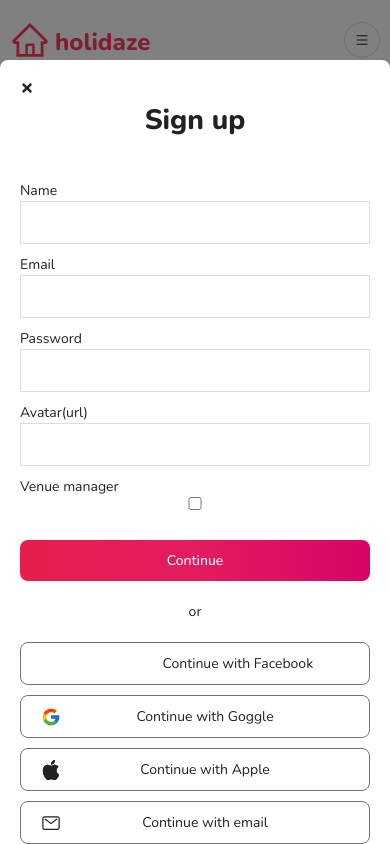
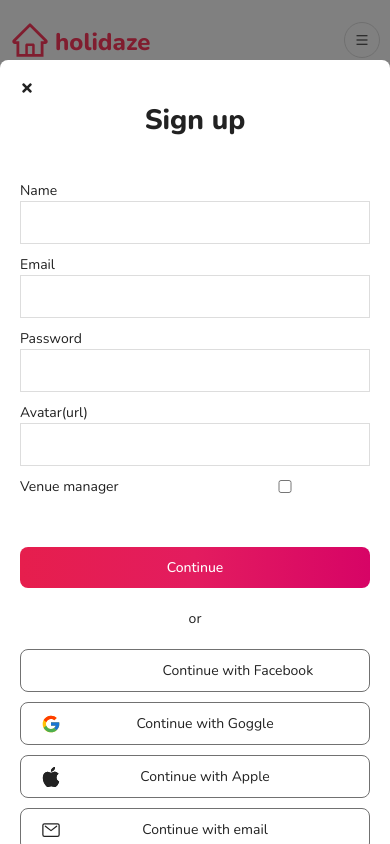
Before and after one commit to Edinanorge/Holidaze, a React (Vite) app: page /auth/register in a window 390 px wide. Built offline with nearby package versions, Linux system fonts and the light colour scheme; some icons are missing.

Commit message:
Adds mobile UI changes

```diff
--- a/src/features/venues/CreateVenueForm.tsx
+++ b/src/features/venues/CreateVenueForm.tsx
@@ -8,10 +8,12 @@ import Heading from "../../ui/Heading";
 import Input from "../../ui/Input";
 import { StyledErrosMessage } from "../authentication/Register";
 import Button from "../../ui/Button";
-import { GridColsTwo } from "../../ui/Grid";
+import { GridAuto, GridCols, GridColsTwo } from "../../ui/Grid";
 import { useNavigate } from "react-router-dom";
 import { useAuth } from "../../context/authContext";
-import FlexContainer from "../../ui/FlexContainer";
+import FlexContainer, { StyledFlexContainer } from "../../ui/FlexContainer";
+import { ListHorizonlat, ListVertical } from "../../ui/List";
+import { Row } from "../../ui/Row";
 
 interface FormDataProps {
   name: string;
@@ -104,7 +106,7 @@ export function CreteVenueForm() {
           error={errors.media?.message}
           required={{ value: true, message: "Media is required." }}
         />
-        <GridColsTwo>
+        <Row>
           <Input
             label="Price*"
             id="price"
@@ -122,12 +124,12 @@ export function CreteVenueForm() {
             error={errors.maxGuests?.message}
             required={{ value: true, message: "Number of maximus guests required" }}
           />
-        </GridColsTwo>
+        </Row>
         <Input label="Rating" id="rating" type="number" register={register} error={errors.rating?.message} />
 
         <Heading as="h2">Services: </Heading>
 
-        <FlexContainer>
+        <div>
           <Input label="Wifi" id="wifi" type="checkbox" register={register} error={errors.wifi?.message} />
           <Input label="Parking" id="parking" type="checkbox" register={register} error={errors.parking?.message} />
 
@@ -139,7 +141,7 @@ export function CreteVenueForm() {
             error={errors.breakfast?.message}
           />
           <Input label="Pets" id="pets" type="checkbox" register={register} error={errors.pets?.message} />
-        </FlexContainer>
+        </div>
 
         <Heading as="h2">Location: </Heading>
         <Input label="Address" id="address" type="text" register={register} error={errors.address?.message} />
@@ -147,10 +149,10 @@ export function CreteVenueForm() {
         <Input label="Zip code" id="zip" type="text" register={register} error={errors.zip?.message} />
         <Input label="Country " id="country" type="text" register={register} error={errors.country?.message} />
         <Input label="Continent " id="continent" type="text" register={register} error={errors.continent?.message} />
-        <GridColsTwo>
+        <Row>
           <Input label="Lat" id="lat" type="number" register={register} error={errors.lat?.message} />
           <Input label="Lng" id="lng" type="number" register={register} error={errors.lng?.message} />
-        </GridColsTwo>
+        </Row>
         {serverErrors && <StyledErrosMessage>{serverErrors}</StyledErrosMessage>}
         <Button variation="primary" type="submit">
           Continue
--- a/src/ui/Grid.tsx
+++ b/src/ui/Grid.tsx
@@ -30,8 +30,4 @@ export const GridColsTwo = styled.div`
   grid-template-columns: repeat(2, 1fr);
   align-items: center;
   gap: 2rem;
-
-  @media only screen and (max-width: 500px) {
-    gap: 0.5rem;
-  }
 `;
--- a/src/ui/Modal.tsx
+++ b/src/ui/Modal.tsx
@@ -27,15 +27,15 @@ const StyledModal = styled.main`
 const ModalContent = styled.div`
   position: relative;
   padding: 2rem;
-  margin:6rem 0;
+  margin: 6rem 0;
   width: 60rem;
-  height:fit-content;
+  height: fit-content;
   background-color: var(--color-gray-0);
   border-radius: var(--border-radius);
 
   & h1 {
-  text-align:center;
-  margin-bottom:3rem;
+    text-align: center;
+    margin-bottom: 3rem;
   }
 
   animation: animate 0.35s ease-out;
@@ -43,18 +43,13 @@ const ModalContent = styled.div`
   @keyframes animate {
     0% {
       transform: translateY(100%);
-      opacity:0;
+      opacity: 0;
     }
     100% {
       transform: translateY(0);
-      opacity:1;
+      opacity: 1;
+    }
   }
-
-  @media only screen and (max-width: 500px) {
-   width:100%;
-  }
-
-
 `;
 
 const ModalBody = styled.div`
@@ -62,6 +57,21 @@ const ModalBody = styled.div`
     display: flex;
     flex-direction: column;
     gap: 1rem;
+
+    div:has(input[type="checkbox"]) {
+      display: flex;
+      flex-direction: row;
+      gap: 1rem;
+      justify-content: end;
+      align-items: center;
+      margin-bottom: 1rem;
+
+      @media only screen and (max-width: 500px) {
+        display: grid;
+        grid-template-columns: 1fr 1fr;
+        gap-column: 2rem;
+      }
+    }
   }
 `;
 
--- /dev/null
+++ b/src/ui/Row.tsx
@@ -0,0 +1,10 @@
+import styled from "styled-components";
+
+export const Row = styled.div`
+  display: grid;
+  grid-template-columns: 1fr 1fr;
+  gap: 2rem;
+  @media only screen and (max-width: 500px) {
+    grid-template-columns: 1fr;
+  }
+`;
```
